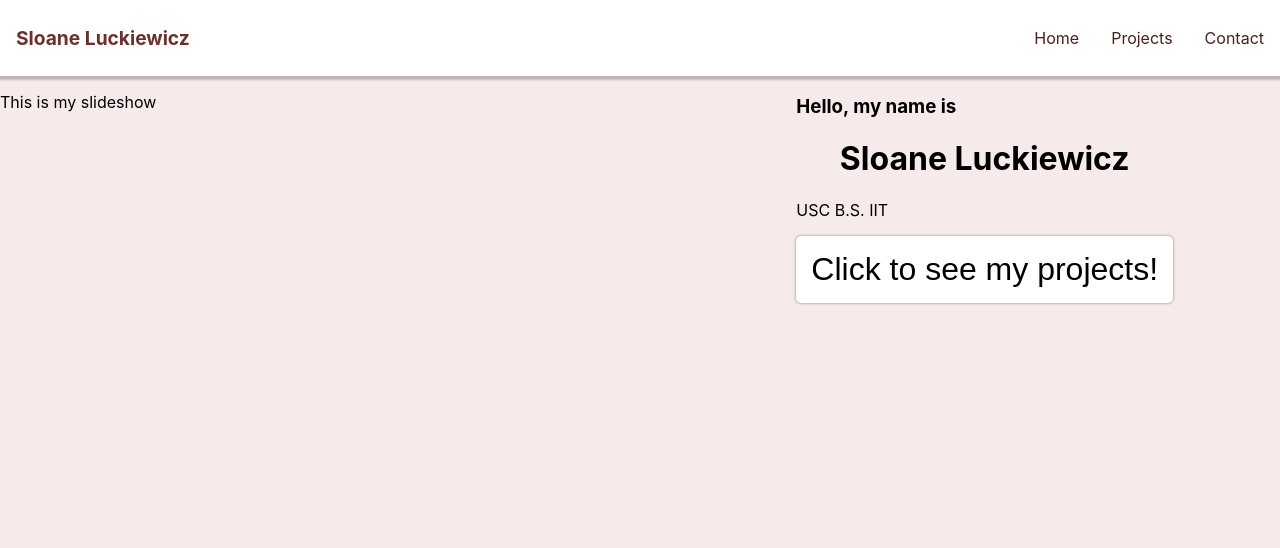
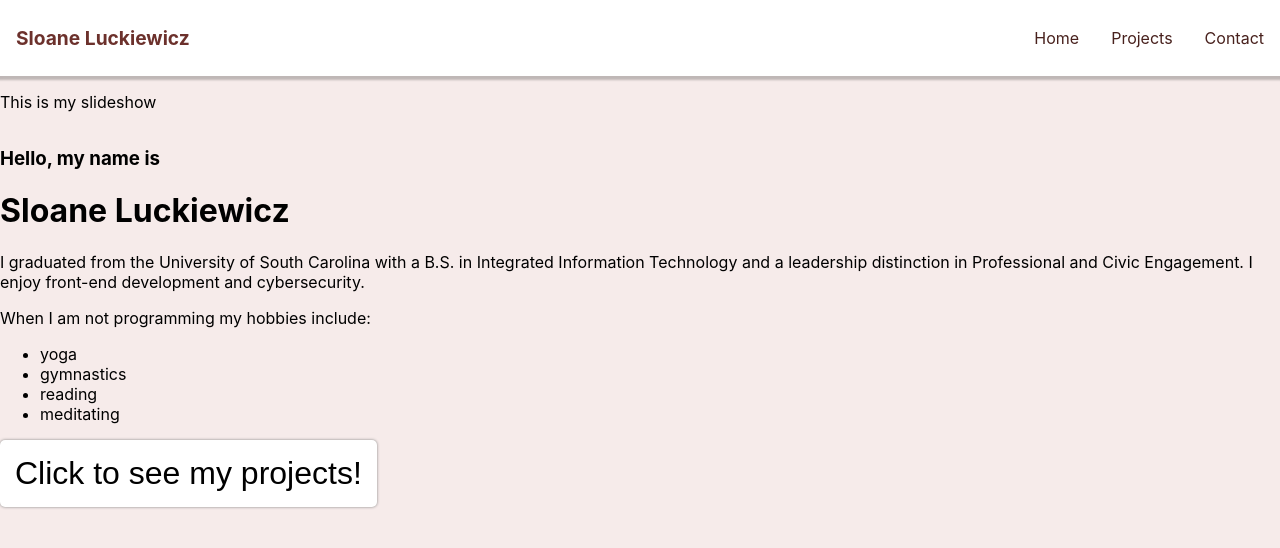
Before and after one commit to sloaneeluckiewicz/Portfolio, a React (Create React App) app in the folder sloane-luckiewicz/: page / in a window 1280 px wide. Shown: the top 548 px of the page. Built offline with nearby package versions, Linux system fonts and the light colour scheme.

Commit message:
information about me
content

```diff
--- a/sloane-luckiewicz/src/components/StartMenu/StartMenu.js
+++ b/sloane-luckiewicz/src/components/StartMenu/StartMenu.js
@@ -12,7 +12,19 @@ export const StartMenu = ({ onStartClick }) => {
                 <h3>Hello, my name is</h3>
                 <h1>Sloane Luckiewicz</h1>
                 <body>
-                    <p>USC B.S. IIT</p>
+                    <p>
+                        I graduated from the University of South Carolina with a B.S. in Integrated Information Technology
+                        and a leadership distinction in Professional and Civic Engagement. I enjoy front-end development and cybersecurity.
+                    </p>
+                    <p>
+                        When I am not programming my hobbies include:
+                        <ul>
+                            <li>yoga</li>
+                            <li>gymnastics</li>
+                            <li>reading</li>
+                            <li>meditating</li>
+                        </ul>
+                    </p>
                 </body>
                     <button className={styles.startButton} onClick={onStartClick}>
                         Click to see my projects!
--- a/sloane-luckiewicz/src/components/StartMenu/styles.module.css
+++ b/sloane-luckiewicz/src/components/StartMenu/styles.module.css
@@ -11,15 +11,6 @@
 
 .flexContainer {
     display: flex;
-    gap: 50%;
-    flex-direction: row;
-    flex-wrap: wrap;
+
+    flex-direction: column;
 }
-
-h1 {
-    text-align: center;
-}
-
-p {
-    display: block;
-}
```
